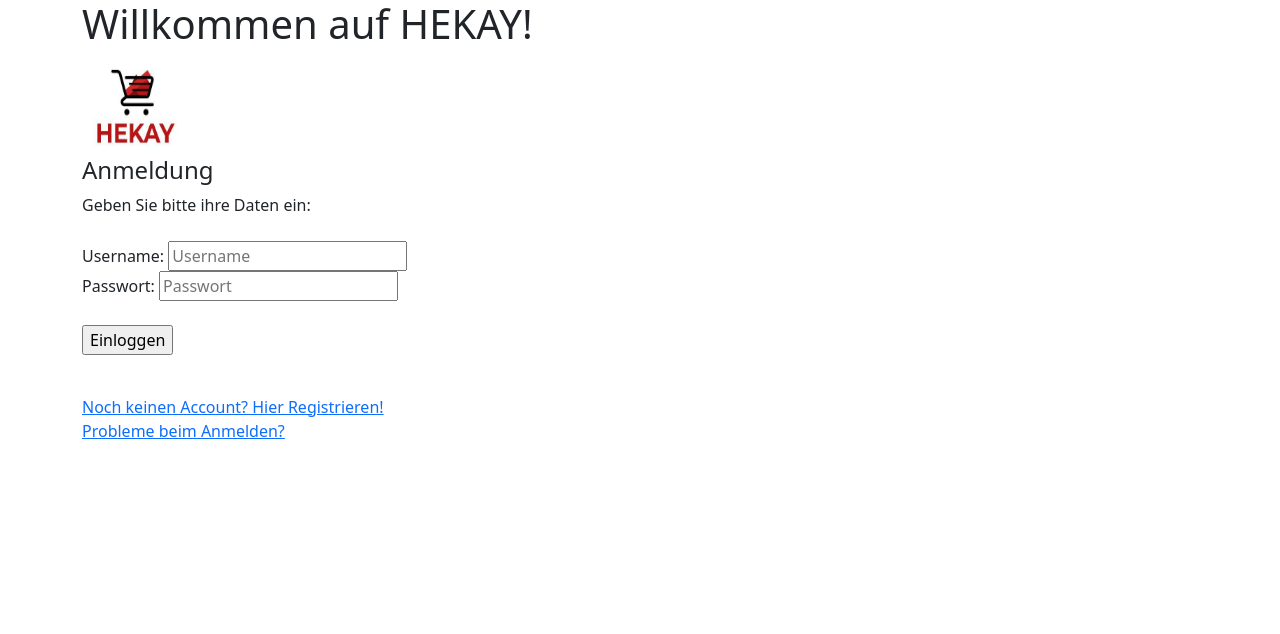
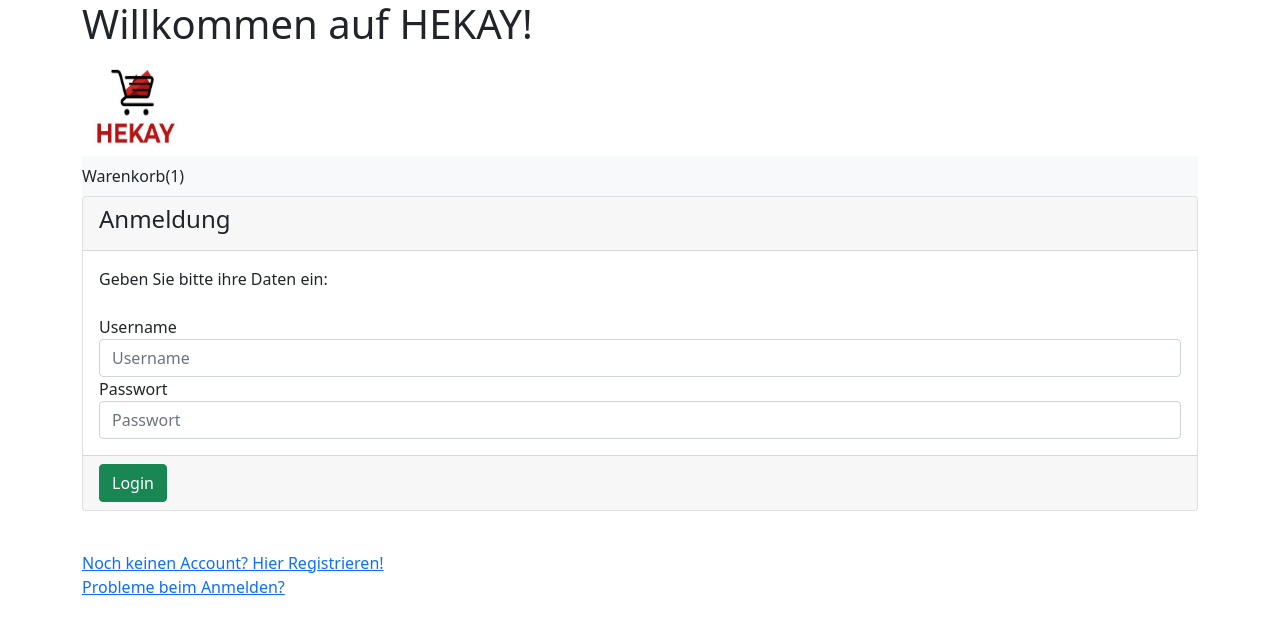
Before and after one commit to Ewaldo1/WI-Projekt-2021, a PHP site: page /Index.php in a window 1280 px wide. Shown: the top 634 px of the page. Run offline with PHP 8.4, Linux system fonts and the light colour scheme; tables that the repository leaves empty or names only in its code hold one stand-in row (values such as "Sample post").

Commit message:
Loginseite angepasst und Warenkorb begonnen

```diff
--- a/Header.php
+++ b/Header.php
@@ -1,3 +1,15 @@
+<?php
+    include "connectDB.php";
+    session_start();
+    $Nutzer_ID = 1;
+    $inhalte = 0;
+    if(isset($_SESSION["Nutzer_ID"])){
+        $Nutzer_ID = $_SESSION["Nutzer_ID"];
+    }
+    $sqlWK ="SELECT * FROM warenkorb WHERE Nutzer_ID =".$Nutzer_ID;
+    $warenkorbResult = mysqli_query($con, $sqlWK);
+    $inhalte = $warenkorbResult->num_rows;
+?>
 <html>
 <head>
     <script scr="" type=""></script>
@@ -12,6 +24,13 @@
         <h1>Willkommen auf HEKAY!</h1>
         <img src="Logo.jpg" height="100px" width="100px">
     </div>
+    <nav class="navbar navbar-expand-lg navbar-light bg-light">
+        <ul class="navbar-nav ml-auto">
+            <li class="nav-item">
+                Warenkorb(<?= $inhalte ?>)
+            </li>
+        </ul>
+    </nav>
 </div>
 </body>
 </html>
--- a/Index.php
+++ b/Index.php
@@ -1,4 +1,5 @@
-<?php include 'header.php'; ?>
+<?php include 'header.php';
+?>
 <!DOCTYPE html>
 <html>
 <head>
@@ -8,17 +9,25 @@
 </head>
 <body>
 <section class="container">
-    <h4> Anmeldung </h4>
+<form action = "index.php" method = "post">
+    <div class="card">
+        <div class="card-header">
+            <h4> Anmeldung </h4>
+        </div>
+        <div class="card-body">
+            <div class="form-group">
+                Geben Sie bitte ihre Daten ein:<br><br>
+                <label>Username</label>
+                <input type="text" name= "username" placeholder="Username" class="form-control">
+                <label>Passwort</label>
+                <input type="password" name = "passwort" placeholder="Passwort" class="form-control">
+            </div>
+        </div>
+        <div class="card-footer">
+            <button class="btn btn-success" type ="submit" name ="submit">Login</button>
+        </div>
+    </div>
 </section>
-<form action = "index.php" method = "post">
-    <section class="container">
-        Geben Sie bitte ihre Daten ein: <br><br>
-        <label>Username:</label>
-        <input type="text" name= "username" placeholder="Username"><br>
-        <label>Passwort:</label>
-        <input type="password" name = "passwort" placeholder="Passwort"><br><br>
-        <input type = "submit" name = "submit" value = "Einloggen">
-    </section>
 </form>
 
 <?php
@@ -28,7 +37,12 @@ if(isset($_POST["submit"])){
     $passwort = $_POST['passwort'];
     $sql = "SELECT * FROM nutzer WHERE '" . $username . "' = Username AND '" .$passwort ."' = Passwort"; //Nutzer wird in Tabelle gesucht
     $result = mysqli_query($con, $sql);
-    if(mysqli_num_rows($result) > 0) { //prüfen ob Nutzer gefunden
+
+    if(false === (bool)$username){
+        echo "Feld des Benutzers leer";
+    } else if(false === (bool)$passwort){
+        echo "Passwortfeld ist leer";
+    } else if(mysqli_num_rows($result) > 0) { //prüfen ob Nutzer gefunden
         session_start();
         while ($row = mysqli_fetch_array($result)) {
             $_SESSION["username"] = $username;
@@ -36,8 +50,8 @@ if(isset($_POST["submit"])){
         }
             header("Location: startseite.php");
     } else {
-        echo "Username oder Passwort falsch!";
-    } //bla bla
+        echo "Benutzername oder Passwort falsch";
+    }
 }
 ?>
 <section class="container">
--- a/regist.php
+++ b/regist.php
@@ -1,4 +1,3 @@
-
 
 <body>
 <?php include ("header.php"); ?>
--- a/startseite.php
+++ b/startseite.php
@@ -1,5 +1,4 @@
 <?php
-session_start();
 include 'Header.php';
 include 'connectDB.php';
 
```
